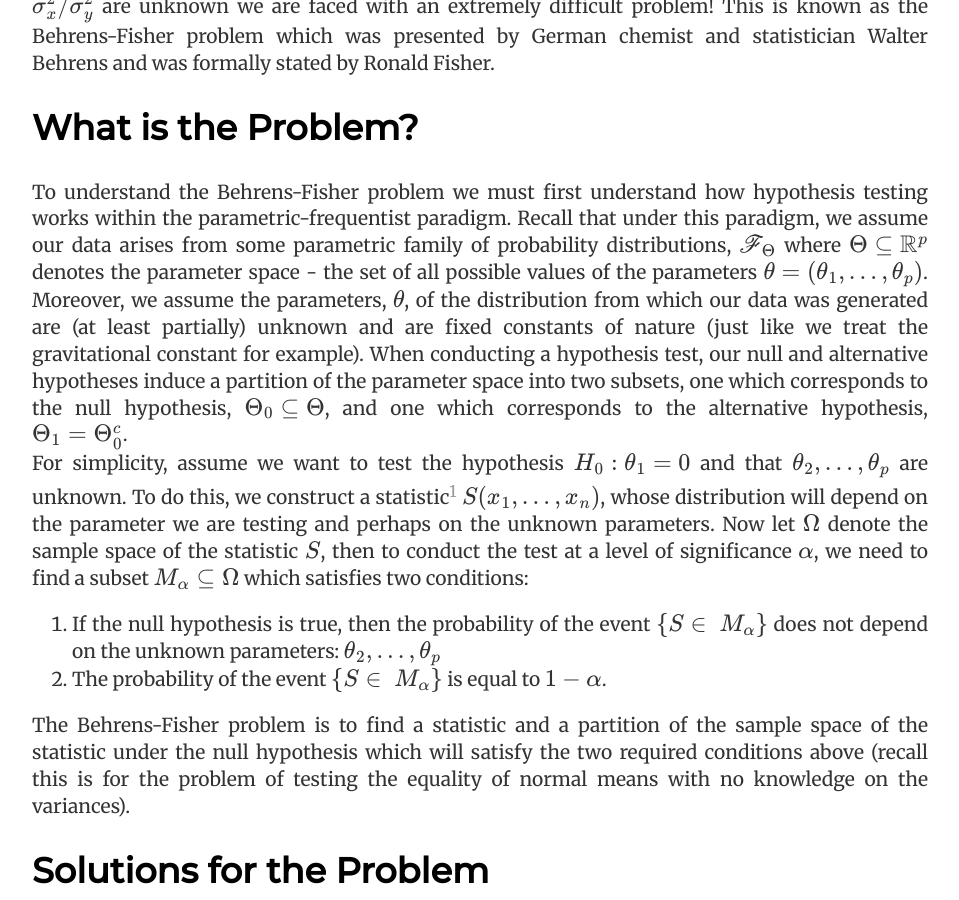
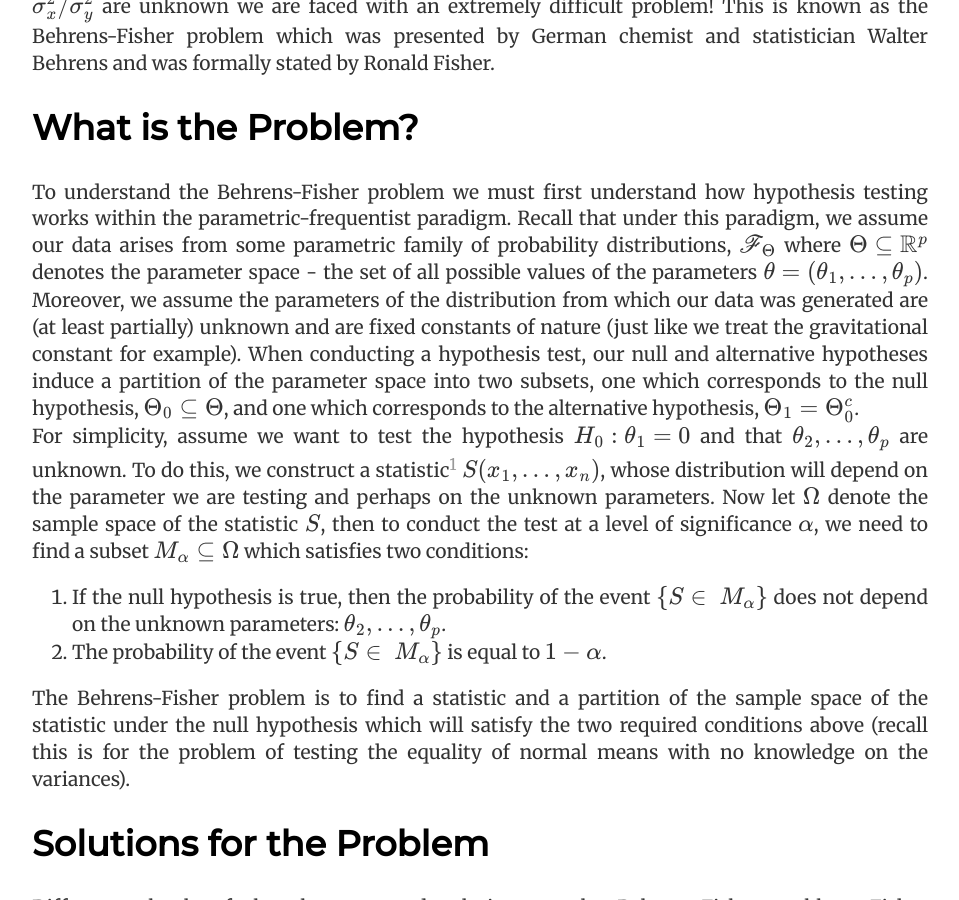
Before and after one commit to nirryde/nirryde.github.io, a Jekyll site: the page built from _posts/2020-10-17-The Problem of t-tests (with Unequal Variances).md, in a window 1280 px wide and 900 px high, scrolled down 517 px. Shown: the whole window, without its empty margins (160-1119 px from the left). Built offline with Jekyll 4.4.1, drawn with Linux system fonts in a browser that asks for light colours; formulas are drawn with MathJax 3.

Commit message:
Update 2020-10-17-The Problem of t-tests (with Unequal Variances).md

```diff
--- a/_posts/2020-10-17-The Problem of t-tests (with Unequal Variances).md
+++ b/_posts/2020-10-17-The Problem of t-tests (with Unequal Variances).md
@@ -13,10 +13,10 @@ When the variances, $$\sigma_x^2, \sigma_y^2$$, and their ratio $$\sigma_x^2 / \
 What is the Problem?
 ---------------------
 
-To understand the Behrens-Fisher problem we must first understand how hypothesis testing works within the parametric-frequentist paradigm. Recall that under this paradigm, we assume our data arises from some parametric family of probability distributions, $$\mathscr{F}_\Theta$$ where $$\Theta \subseteq \mathbb{R}^p$$ denotes the parameter space - the set of all possible values of the parameters $\theta=\left( \theta_1,...,\theta_p \right)$. Moreover, we assume the parameters, $\theta$, of the distribution from which our data was generated are (at least partially) unknown and are fixed constants of nature (just like we treat the gravitational constant for example). When conducting a hypothesis test, our null and alternative hypotheses induce a partition of the parameter space into two subsets, one which corresponds to the null hypothesis, $$\Theta_0 \subseteq \Theta$$, and one which corresponds to the alternative hypothesis, $\Theta_1= \Theta_0^c$.
+To understand the Behrens-Fisher problem we must first understand how hypothesis testing works within the parametric-frequentist paradigm. Recall that under this paradigm, we assume our data arises from some parametric family of probability distributions, $$\mathscr{F}_\Theta$$ where $$\Theta \subseteq \mathbb{R}^p$$ denotes the parameter space - the set of all possible values of the parameters $\theta=\left( \theta_1,...,\theta_p \right)$. Moreover, we assume the parameters of the distribution from which our data was generated are (at least partially) unknown and are fixed constants of nature (just like we treat the gravitational constant for example). When conducting a hypothesis test, our null and alternative hypotheses induce a partition of the parameter space into two subsets, one which corresponds to the null hypothesis, $$\Theta_0 \subseteq \Theta$$, and one which corresponds to the alternative hypothesis, $\Theta_1= \Theta_0^c$.
 For simplicity, assume we want to test the hypothesis $H_0: \theta_1=0$ and that $\theta_2,...,\theta_p$ are unknown. To do this, we construct a statistic[^1] $S(x_1,…,x_n)$, whose distribution will depend on the parameter we are testing and perhaps on the unknown parameters. Now let $$\Omega$$ denote the sample space of the statistic $S$, then to conduct the test at a level of significance $\alpha$, we need to find a subset $M_\alpha \subseteq \Omega$ which satisfies two conditions:
 <ol>
-<li> If the null hypothesis is true, then the probability of the event $\{S \in \ M_\alpha \}$ does not depend on the unknown parameters: $\theta_2,...,\theta_p$ </li>
+<li> If the null hypothesis is true, then the probability of the event $\{S \in \ M_\alpha \}$ does not depend on the unknown parameters: $\theta_2,...,\theta_p$. </li>
 <li> The probability of the event $\{S \in \ M_\alpha \}$ is equal to $1-\alpha$. </li>
 </ol>
 The Behrens-Fisher problem is to find a statistic and a partition of the sample space of the statistic under the null hypothesis which will satisfy the two required conditions above (recall this is for the problem of testing the equality of normal means with no knowledge on the variances).
```
